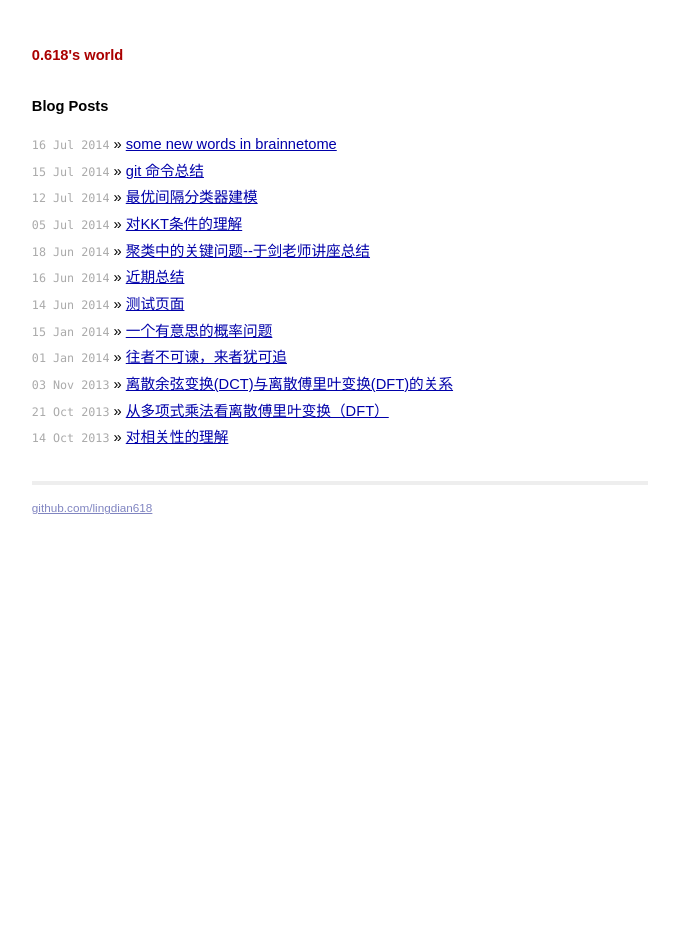
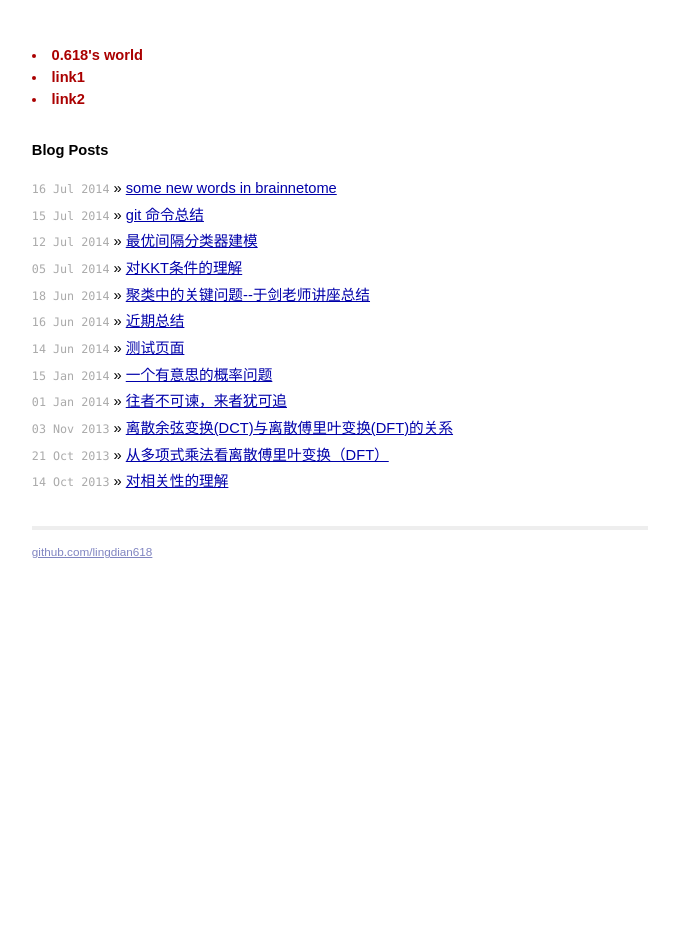
Before and after one commit to SimpleJian/blog, a Jekyll site: the page built from index.html, in a window 1280 px wide. Shown: the whole page, without its empty margins (300-979 px from the left). Built offline with Jekyll 4.4.1, drawn with Linux system fonts in a browser that asks for light colours.

Commit message:
Just another push

```diff
--- a/_layouts/default.html
+++ b/_layouts/default.html
@@ -11,7 +11,9 @@
 
 <div class="site">
   <div class="title">
-    <a href="{{site.baseurl}}">0.618's world</a>
+    <li><a href="{{site.baseurl}}">0.618's world</a></li>
+    <li><a href="{{site.baseurl}}">link1</a></li>
+    <li><a href="{{site.baseurl}}">link2</a></li>
   </div>
 
   {{ content }}
```
